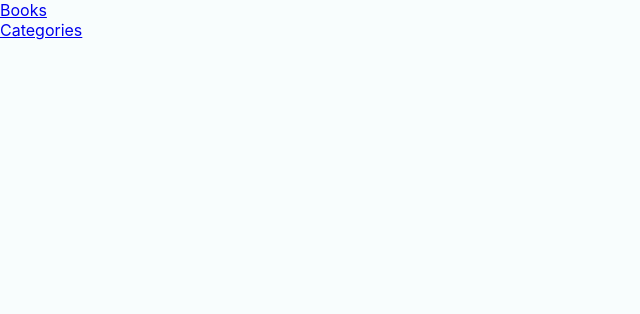
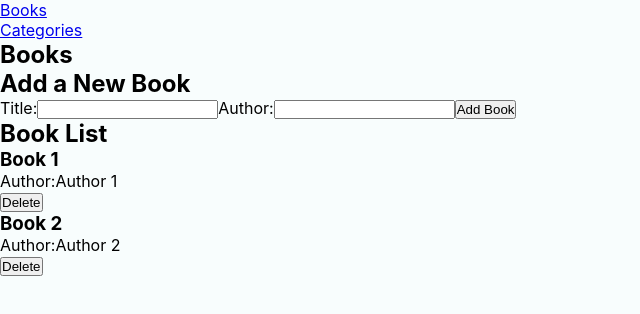
Before and after one commit to richie1988/My_Bookstore_App, a React (Create React App) app: page / in a window 1280 px wide. Before the commit this address had no page. Shown: the top 314 px of the page, without its empty margins (0-640 px from the left). Built offline with nearby package versions, Linux system fonts and the light colour scheme.

Commit message:
created the routes

```diff
--- a/src/App.js
+++ b/src/App.js
@@ -12,7 +12,7 @@ function App() {
       <nav>
         <ul>
           <li>
-            <Link to="/books">Books</Link>
+            <Link to="/">Books</Link>
           </li>
           <li>
             <Link to="/categories">Categories</Link>
@@ -20,7 +20,7 @@ function App() {
         </ul>
       </nav>
       <Routes>
-        <Route path="/books" element={<Books />} />
+        <Route path="/" element={<Books />} />
         <Route path="/categories" element={<Categories />} />
       </Routes>
     </BrowserRouter>
```
